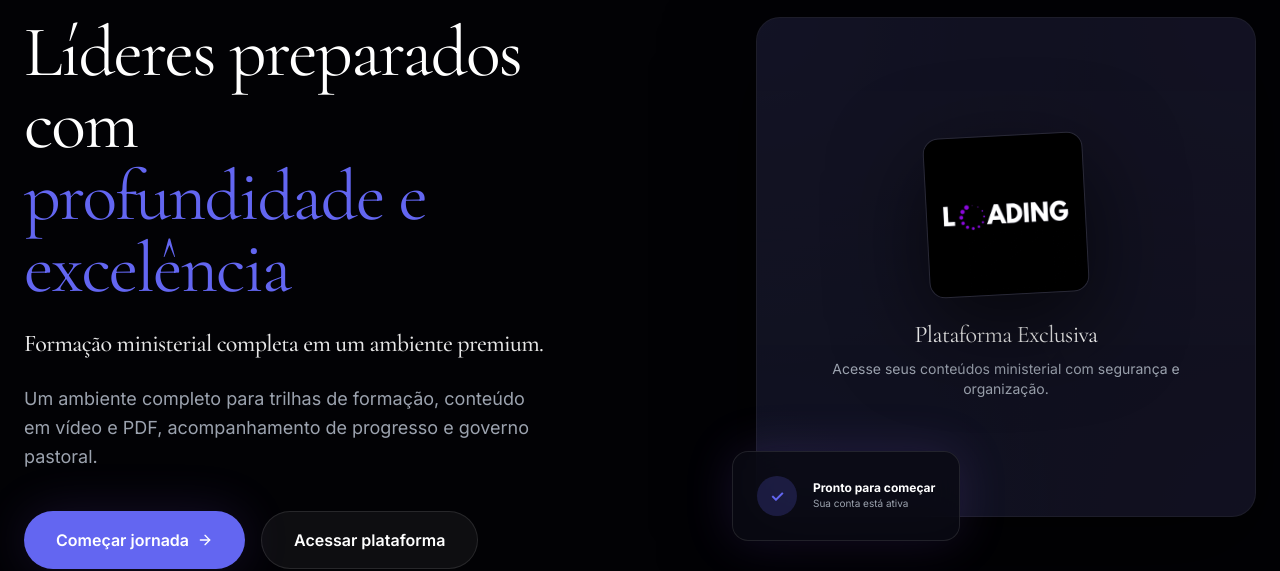
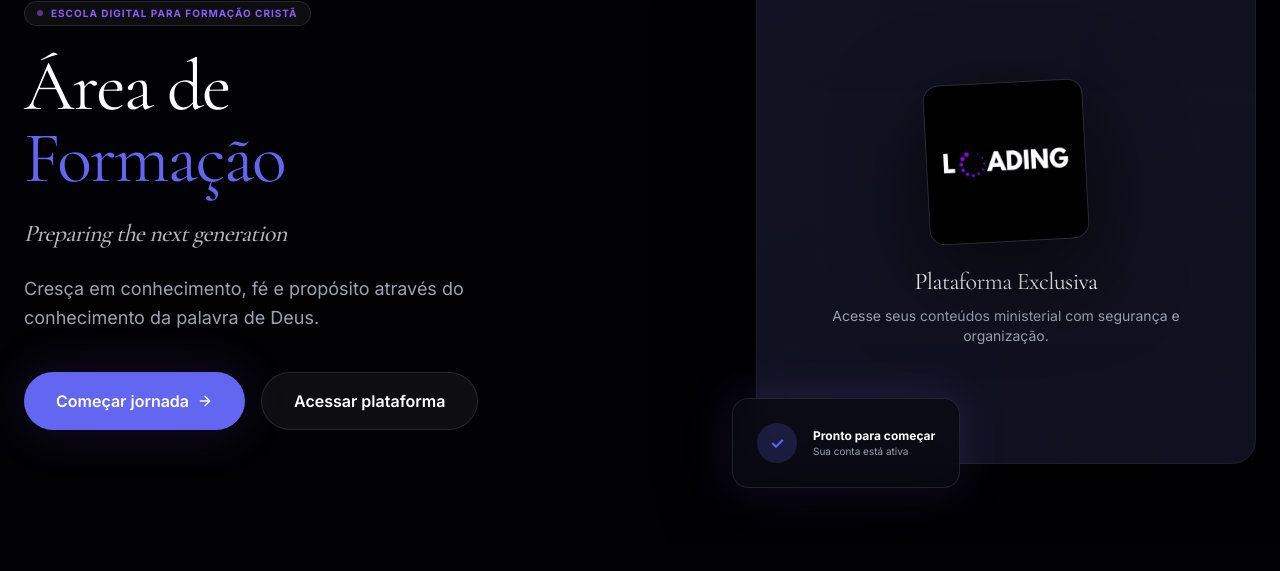
Before and after one commit to rodrigoyamada001-ui/Loading-Academy, a Next.js app: page / in a window 1280 px wide. Shown: the part 164-735 px from the top of the page. Built offline with nearby package versions, Linux system fonts and the light colour scheme; no server answers.

Commit message:
Atualizado texto da Hero para os novos slogans oficiais

```diff
--- a/components/landing/Hero.tsx
+++ b/components/landing/Hero.tsx
@@ -17,16 +17,16 @@ export function Hero() {
           </div>
 
           <h1 className="text-6xl sm:text-7xl font-display leading-[0.9] text-white mb-6">
-            Líderes preparados com <br />
-            <span className="text-brand-primary">profundidade e excelência</span>
+            Área de <br />
+            <span className="text-brand-primary">Formação</span>
           </h1>
 
-          <h2 className="text-xl sm:text-2xl font-medium text-white/90 mb-6">
-            Formação ministerial completa em um ambiente premium.
+          <h2 className="text-xl sm:text-2xl font-medium text-white/90 mb-6 italic opacity-80">
+            Preparing the next generation
           </h2>
 
           <p className="text-lg text-brand-muted leading-relaxed mb-10 max-w-lg">
-            Um ambiente completo para trilhas de formação, conteúdo em vídeo e PDF, acompanhamento de progresso e governo pastoral.
+            Cresça em conhecimento, fé e propósito através do conhecimento da palavra de Deus.
           </p>
 
           <div className="flex flex-wrap gap-4">
```
